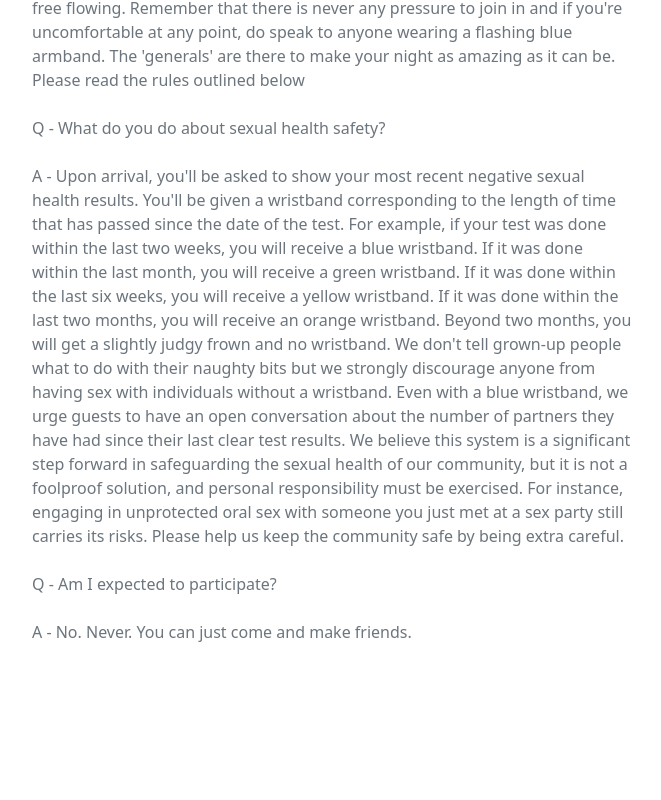
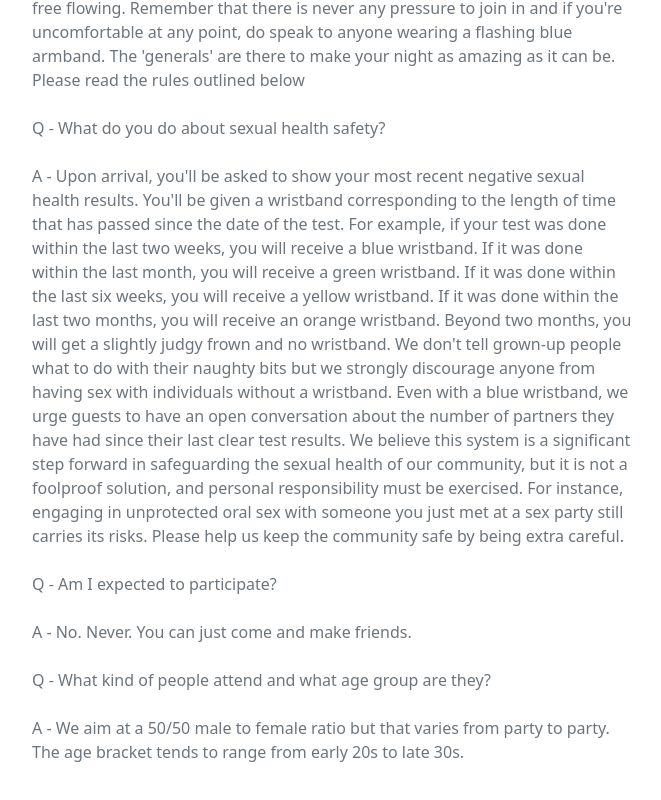
Before and after one commit to dantrovato/the-tribe-react18, a React (Vite) app: page /faq in a window 1280 px wide. Shown: the part 714-1514 px from the top of the page, without its empty margins (308-969 px from the left). Before the commit the page ends 1406 px from the top, so only its background shows below. Built offline with nearby package versions, Linux system fonts and the light colour scheme.

Commit message:
Add ratio question to faq

```diff
--- a/src/components/FAQ.tsx
+++ b/src/components/FAQ.tsx
@@ -45,6 +45,13 @@ const FAQ = () => {
       </p>
       <p className="mb-4">Q - Am I expected to participate?</p>
       <p className="mb-4">A - No. Never. You can just come and make friends.</p>
+      <p className="mb-4">
+        Q - What kind of people attend and what age group are they?
+      </p>
+      <p className="mb-4">
+        A - We aim at a 50/50 male to female ratio but that varies from party to
+        party. The age bracket tends to range from early 20s to late 30s.
+      </p>
     </div>
   );
 };
```
